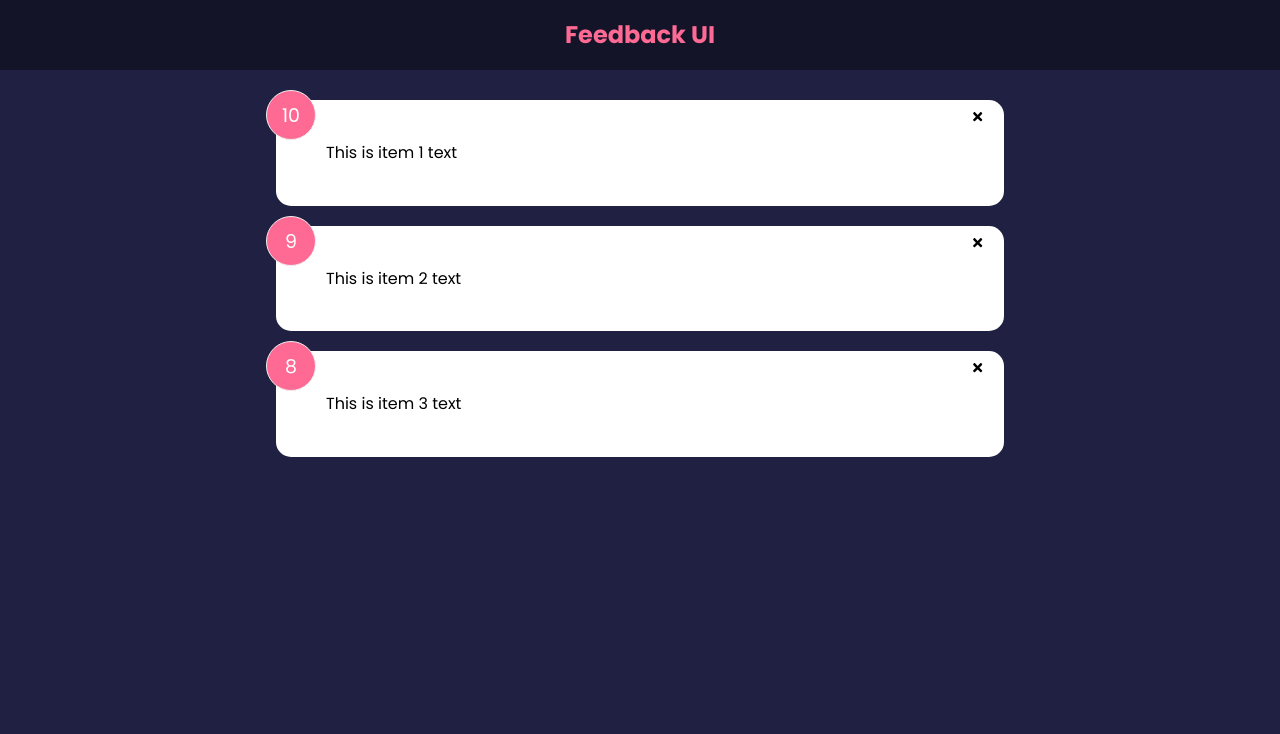
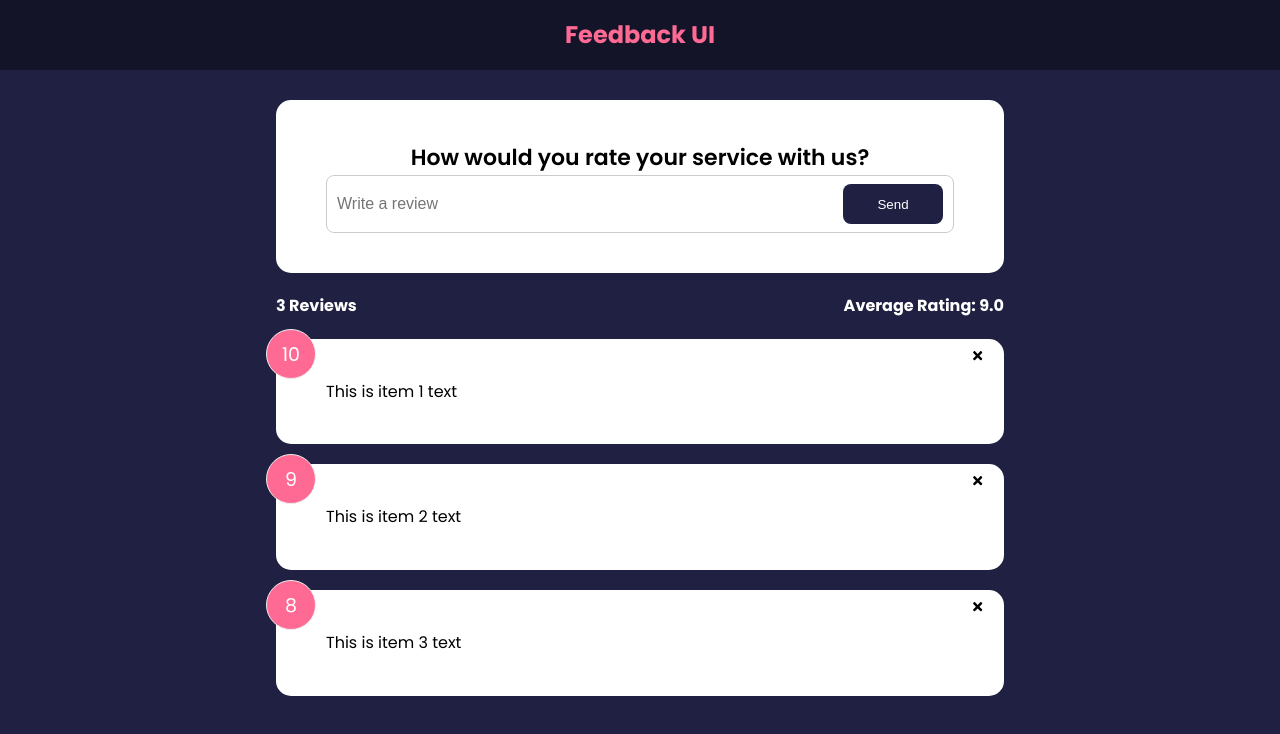
Before and after one commit to tbabyuk/feedback-app, a React (Create React App) app: page / in a window 1280 px wide. Shown: the top 734 px of the page. Built offline with nearby package versions, Linux system fonts and the light colour scheme.

Commit message:
added feedback stats and form components

```diff
--- a/src/App.js
+++ b/src/App.js
@@ -1,5 +1,7 @@
 import React, { useState } from 'react';
+import FeedbackForm from './components/FeedbackForm';
 import FeedbackList from './components/FeedbackList';
+import FeedbackStats from './components/FeedbackStats';
 import Header from './components/Header';
 import FeedbackData from './data/FeedbackData';
 
@@ -16,6 +18,8 @@ function App() {
     <>
       <Header />
       <div className='container'>
+        <FeedbackForm />
+        <FeedbackStats feedback={feedback} />
         <FeedbackList feedback={feedback} handleDelete={deleteFeedback} />
       </div>
     </>
--- /dev/null
+++ b/src/components/FeedbackForm.js
@@ -0,0 +1,31 @@
+import React, { useState } from 'react';
+import Button from './shared/Button';
+import Card from './shared/Card';
+
+function FeedbackForm() {
+  const [text, setText] = useState('');
+
+  const handleTextChange = (e) => {
+    setText(e.target.value);
+  };
+
+  return (
+    <Card>
+      <form>
+        <h2>How would you rate your service with us?</h2>
+        {/* todo rating select component */}
+        <div className='input-group'>
+          <input
+            type='text'
+            placeholder='Write a review'
+            onChange={handleTextChange}
+            value={text}
+          />
+          <Button type='submit'>Send</Button>
+        </div>
+      </form>
+    </Card>
+  );
+}
+
+export default FeedbackForm;
--- /dev/null
+++ b/src/components/FeedbackStats.js
@@ -0,0 +1,29 @@
+
+import React from 'react'
+import PropTypes from 'prop-types'
+
+
+function FeedbackStats({feedback}) {
+    // Calculate average rating
+
+    let average = feedback.reduce((acc, feedback) => {
+        return acc + feedback.rating;
+    }, 0) / feedback.length
+
+    average = average.toFixed(1)
+
+
+
+  return (
+    <div className='feedback-stats'>
+        <h4>{feedback.length} Reviews</h4>
+        <h4>Average Rating: {isNaN(average) ? 0 : average}</h4>
+    </div>
+  )
+}
+
+FeedbackStats.propTypes = {
+    feedback: PropTypes.array.isRequired
+}
+
+export default FeedbackStats
--- /dev/null
+++ b/src/components/shared/Button.js
@@ -0,0 +1,27 @@
+
+import React from 'react'
+import PropTypes from 'prop-types'
+
+
+function Button({children, version, type, isDisabled}) {
+  return (
+    <button type={type} disabled={isDisabled} className={`btn btn-${version}`}>
+        {children}
+    </button>
+  )
+}
+
+Button.defaultProps = {
+    version: 'primary',
+    type: 'button',
+    isDisabled: false
+}
+
+Button.propTypes = {
+    children: PropTypes.node.isRequired,
+    version: PropTypes.string,
+    type: PropTypes.string,
+    isDisabled: PropTypes.bool,
+}
+
+export default Button
```
